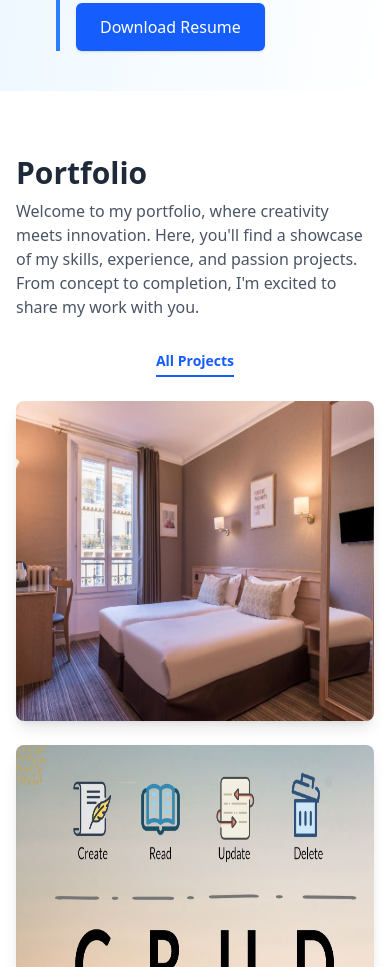
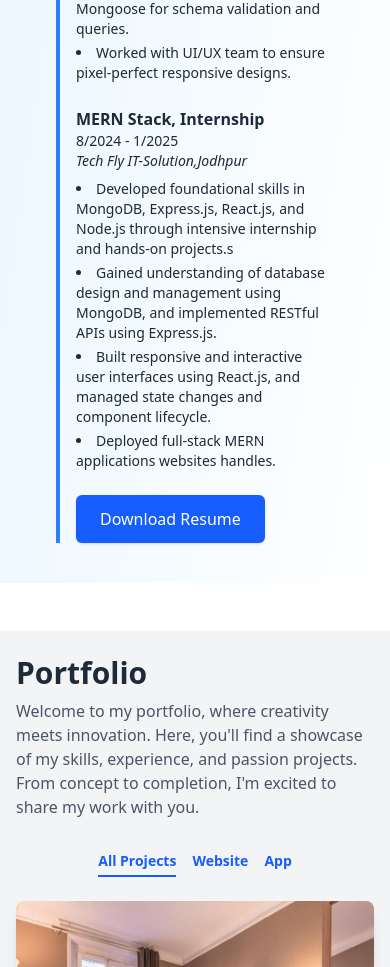
Before and after one commit to mdilshad78/My_Portfolio, a React (Vite) app: page / in a window 390 px wide. Shown: the part 5660-6627 px from the top of the page. Built offline with nearby package versions, Linux system fonts and the light colour scheme.

Commit message:
to adding

```diff
--- a/src/pages/Portfolio.tsx
+++ b/src/pages/Portfolio.tsx
@@ -1,105 +1,159 @@
-import img1 from '../assets/images/hostel.jpg';
-import img2 from '../assets/images/CRUD.jpeg';
-import img3 from '../assets/images/ecommerce.jpg';
+import { useState } from "react";
+import img1 from "../assets/images/hostel.jpg";
+import img2 from "../assets/images/CRUD.jpeg";
+import img3 from "../assets/images/ecommerce.jpg";
+import oopss from '../assets/images/oopss.jpg'
+
+interface Project {
+    id: number;
+    title: string;
+    description: string;
+    img: string;
+    link: string;
+    category: "website" | "app";
+}
+
+const projects: Project[] = [
+    {
+        id: 1,
+        title: "Project 1",
+        description: "Hostel Facilities for Students.",
+        img: img1,
+        link: "https://hostel-room-booking-frontend.vercel.app/",
+        category: "website",
+    },
+    {
+        id: 2,
+        title: "Project 2",
+        description: "Prepared CRUD to Login/Logout Pages.",
+        img: img2,
+        link: "https://github.com/mdilshad78/CRUD",
+        category: "website",
+    },
+    {
+        id: 3,
+        title: "Project 3",
+        description: "Just Search",
+        img: img3,
+        link: "https://www.justsearch.net.in/",
+        category: "website",
+    },
+    {
+        id: 4,
+        title: "Project 4",
+        description: "Oopss Shree Enterprises",
+        img: oopss,
+        link: "",
+        category: "app",
+    },
+];
 
 export default function Portfolio() {
+    const [activeFilter, setActiveFilter] = useState<"all" | "website" | "app">(
+        "all"
+    );
+
+    const filteredProjects =
+        activeFilter === "all"
+            ? projects
+            : projects.filter((p) => p.category === activeFilter);
+
     return (
-        <section id="portfolio" className="mt-12 px-4 md:px-10">
+        <section id="portfolio" className="mt-12 px-4 py-2 md:px-10 bg-gray-100">
             <div className="max-w-7xl mx-auto " data-aos="fade-up">
                 <div className="grid grid-cols-1 md:grid-cols-12 gap-4 mb-8">
                     <div className="md:col-span-1" />
                     <div className="xl:col-span-11 md:col-span-12">
                         <h2 className="text-3xl font-bold mb-2 text-gray-800">Portfolio</h2>
                         <p className="text-gray-600">
-                            Welcome to my portfolio, where creativity meets innovation. Here, you'll find a showcase
-                            of my skills, experience, and passion projects. From concept to completion, I'm excited to
-                            share my work with you.
+                            Welcome to my portfolio, where creativity meets innovation. Here,
+                            you'll find a showcase of my skills, experience, and passion
+                            projects. From concept to completion, I'm excited to share my work
+                            with you.
                         </p>
                     </div>
                 </div>
 
+                {/* Filter Tabs */}
                 <ul
                     className="flex flex-wrap gap-4 justify-center font-semibold text-sm text-blue-600 mb-6"
                     data-aos="fade-up"
                     data-aos-delay="100"
                 >
-                    <li className="cursor-pointer border-b-2 border-blue-600 pb-1">All Projects</li>
-                    {/* Add more filter tabs if needed */}
+                    <li
+                        className={`cursor-pointer pb-1 ${activeFilter === "all"
+                                ? "border-b-2 border-blue-600"
+                                : "border-b-2 border-transparent"
+                            }`}
+                        onClick={() => setActiveFilter("all")}
+                    >
+                        All Projects
+                    </li>
+                    <li
+                        className={`cursor-pointer pb-1 ${activeFilter === "website"
+                                ? "border-b-2 border-blue-600"
+                                : "border-b-2 border-transparent"
+                            }`}
+                        onClick={() => setActiveFilter("website")}
+                    >
+                        Website
+                    </li>
+                    <li
+                        className={`cursor-pointer pb-1 ${activeFilter === "app"
+                                ? "border-b-2 border-blue-600"
+                                : "border-b-2 border-transparent"
+                            }`}
+                        onClick={() => setActiveFilter("app")}
+                    >
+                        App
+                    </li>
                 </ul>
 
-                <div className="grid grid-cols-1 md:grid-cols-12" data-aos="fade-up" data-aos-delay="200">
+                {/* Projects Grid */}
+                <div
+                    className="grid grid-cols-1 md:grid-cols-12"
+                    data-aos="fade-up"
+                    data-aos-delay="200"
+                >
                     <div className="md:col-span-1" />
                     <div className="xl:col-span-11 md:col-span-12">
                         <div className="grid grid-cols-1 md:grid-cols-3 gap-6">
-                            {/* Project 1 */}
-                            <div className="relative group w-full max-w-sm mx-auto overflow-hidden rounded-lg shadow-lg">
+                            {filteredProjects.map((project) => (
+                                <div
+                                    key={project.id}
+                                    className="relative group w-full max-w-sm mx-auto overflow-hidden rounded-lg shadow-lg"
+                                >
                                     {/* Image */}
                                     <img
-                                    src={img1}
+                                        src={project.img}
                                         className="w-full h-80 transform duration-300 group-hover:scale-105"
                                     />
 
                                     {/* Overlay */}
                                     <div className="absolute inset-0 bg-gray-800 bg-opacity-60 flex flex-col justify-center items-center opacity-0 group-hover:opacity-100 transition-opacity duration-300">
-                                    <span className="bg-blue-600 text-white px-3 py-1 text-xs rounded mb-2">Project 1</span>
+                                        <span className="bg-blue-600 text-white px-3 py-1 text-xs rounded mb-2">
+                                            {project.title}
+                                        </span>
                                         <div className="flex gap-4 mb-2 text-white text-xl">
                                             <button className="hover:text-blue-400">
                                                 <i className="fa-solid fa-magnifying-glass"></i>
                                             </button>
                                             <button className="hover:text-blue-400">
-                                            <a href="https://hostel-room-booking-frontend.vercel.app/" title="More Details" className="details-link"><i className="fa-solid fa-link"></i></a>
+                                                <a
+                                                    href={project.link}
+                                                    target="_blank"
+                                                    rel="noreferrer"
+                                                    title="More Details"
+                                                    className="details-link"
+                                                >
+                                                    <i className="fa-solid fa-link"></i>
+                                                </a>
                                             </button>
                                         </div>
-                                    <p className="text-white text-sm">Hostel Facilities for Students.</p>
+                                        <p className="text-white text-sm">{project.description}</p>
                                     </div>
                                 </div>
-
-                            {/* Project 2 */}
-                            <div className="relative group w-full max-w-sm mx-auto overflow-hidden rounded-lg shadow-lg">
-                                {/* Image */}
-                                <img
-                                    src={img2}
-                                    className="w-full h-80 transform duration-300 group-hover:scale-105"
-                                />
-
-                                {/* Overlay */}
-                                <div className="absolute inset-0 bg-gray-800 bg-opacity-60 flex flex-col justify-center items-center opacity-0 group-hover:opacity-100 transition-opacity duration-300">
-                                    <span className="bg-blue-600 text-white px-3 py-1 text-xs rounded mb-2">Project 2</span>
-                                    <div className="flex gap-4 mb-2 text-white text-xl">
-                                        <button className="hover:text-blue-400">
-                                            <i className="fa-solid fa-magnifying-glass"></i>
-                                        </button>
-                                        <button className="hover:text-blue-400">
-                                            <a href="https://github.com/mdilshad78/CRUD" title="More Details" className="details-link"><i className="fa-solid fa-link"></i></a>
-                                        </button>
-                                    </div>
-                                    <p className="text-white text-sm">Prepared CRUD to Login/Logout Pages.</p>
-                                </div>
-                            </div>
-
-                            {/* Project 3 */}
-                            <div className="relative group w-full max-w-sm mx-auto overflow-hidden rounded-lg shadow-lg">
-                                {/* Image */}
-                                <img
-                                    src={img3}
-                                    className="w-full h-80 transform duration-300 group-hover:scale-105"
-                                />
-
-                                {/* Overlay */}
-                                <div className="absolute inset-0 bg-gray-800 bg-opacity-60 flex flex-col justify-center items-center opacity-0 group-hover:opacity-100 transition-opacity duration-300">
-                                    <span className="bg-blue-600 text-white px-3 py-1 text-xs rounded mb-2">Project 3</span>
-                                    <div className="flex gap-4 mb-2 text-white text-xl">
-                                        <button className="hover:text-blue-400">
-                                            <i className="fa-solid fa-magnifying-glass"></i>
-                                        </button>
-                                        <button className="hover:text-blue-400">
-                                            <a href="https://www.justsearch.net.in/" title="More Details" className="details-link"><i className="fa-solid fa-link"></i></a>
-                                        </button>
-                                    </div>
-                                    <p className="text-white text-sm">Just Search</p>
-                                </div>
-                            </div>
-
+                            ))}
                         </div>
                     </div>
                 </div>
```
Also changed, not shown: src/pages/Resume.tsx (+14 -1 lines), src/assets/images/oopss.jpg (added). Lines whose indentation alone changed are shown as unchanged.
